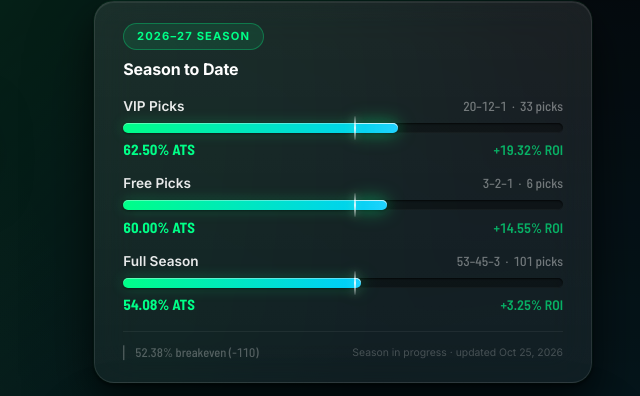
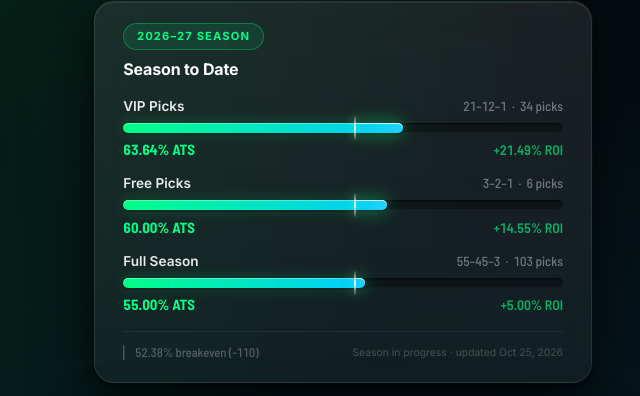
Before and after one commit to brsmith182/YardlineIQ, a website: page public/index.html in a window 1280 px wide. Shown: the part 95-491 px from the top of the page, 640-1280 px from the left. Drawn offline with nearby package versions, Linux system fonts and the light colour scheme; no server answers; a web font is replaced by a local one.

Commit message:
chore: update the season record with the DEN @ ARI and GB @ DET games
Graded in Redis with final scores, so the picks card shows them too.
- DEN -4.5 won 30-16 at ARI (VIP)
- GB +3.5 won 17-20 at DET (no tier)

- VIP: 21-12-1 over 34 picks, 63.64% ATS, +21.49% ROI
- Full Season: 55-45-3 over 103 picks, 55.00% ATS, +5.00% ROI

Free stays 3-2-1. Both records match a fresh tally of the graded
picks in Redis. The footer date stays Oct 25.

Co-Authored-By: Claude Opus 5.5 <noreply@anthropic.com>

```diff
--- a/public/index.html
+++ b/public/index.html
@@ -1660,14 +1660,14 @@
                     <div class="chart-row">
                         <div class="chart-row-meta">
                             <span class="chart-tier-name">VIP Picks</span>
-                            <span class="chart-record">20–12–1 &nbsp;·&nbsp; 33 picks</span>
+                            <span class="chart-record">21–12–1 &nbsp;·&nbsp; 34 picks</span>
                         </div>
-                        <div class="chart-bar-track" style="--fill-width: 62.50%">
+                        <div class="chart-bar-track" style="--fill-width: 63.64%">
                             <div class="chart-bar-fill"></div>
                         </div>
                         <div class="chart-row-footer">
-                            <span class="chart-pct">62.50% ATS</span>
-                            <span class="chart-roi">+19.32% ROI</span>
+                            <span class="chart-pct">63.64% ATS</span>
+                            <span class="chart-roi">+21.49% ROI</span>
                         </div>
                     </div>
 
@@ -1688,14 +1688,14 @@
                     <div class="chart-row">
                         <div class="chart-row-meta">
                             <span class="chart-tier-name">Full Season</span>
-                            <span class="chart-record">53–45–3 &nbsp;·&nbsp; 101 picks</span>
+                            <span class="chart-record">55–45–3 &nbsp;·&nbsp; 103 picks</span>
                         </div>
-                        <div class="chart-bar-track" style="--fill-width: 54.08%">
+                        <div class="chart-bar-track" style="--fill-width: 55.00%">
                             <div class="chart-bar-fill"></div>
                         </div>
                         <div class="chart-row-footer">
-                            <span class="chart-pct">54.08% ATS</span>
-                            <span class="chart-roi">+3.25% ROI</span>
+                            <span class="chart-pct">55.00% ATS</span>
+                            <span class="chart-roi">+5.00% ROI</span>
                         </div>
                     </div>
 
```
